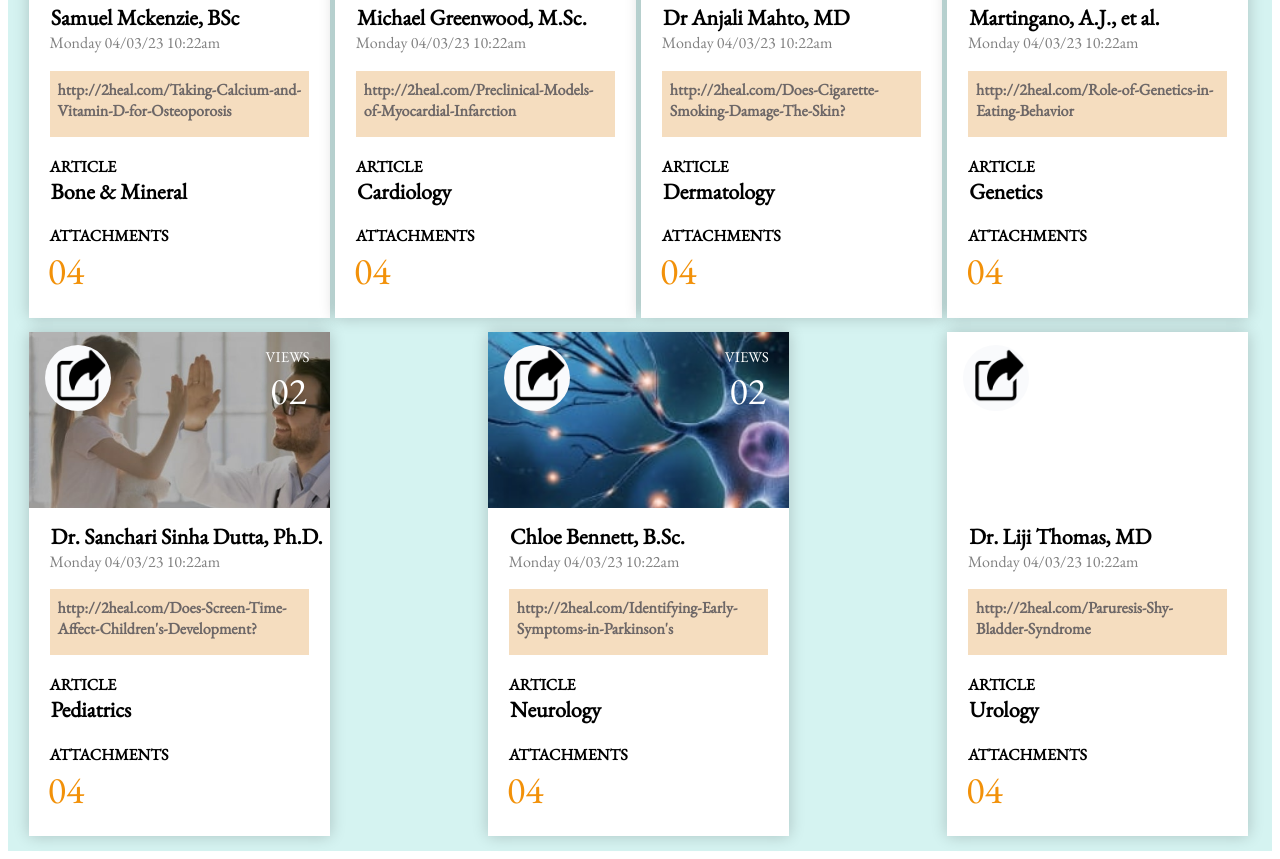
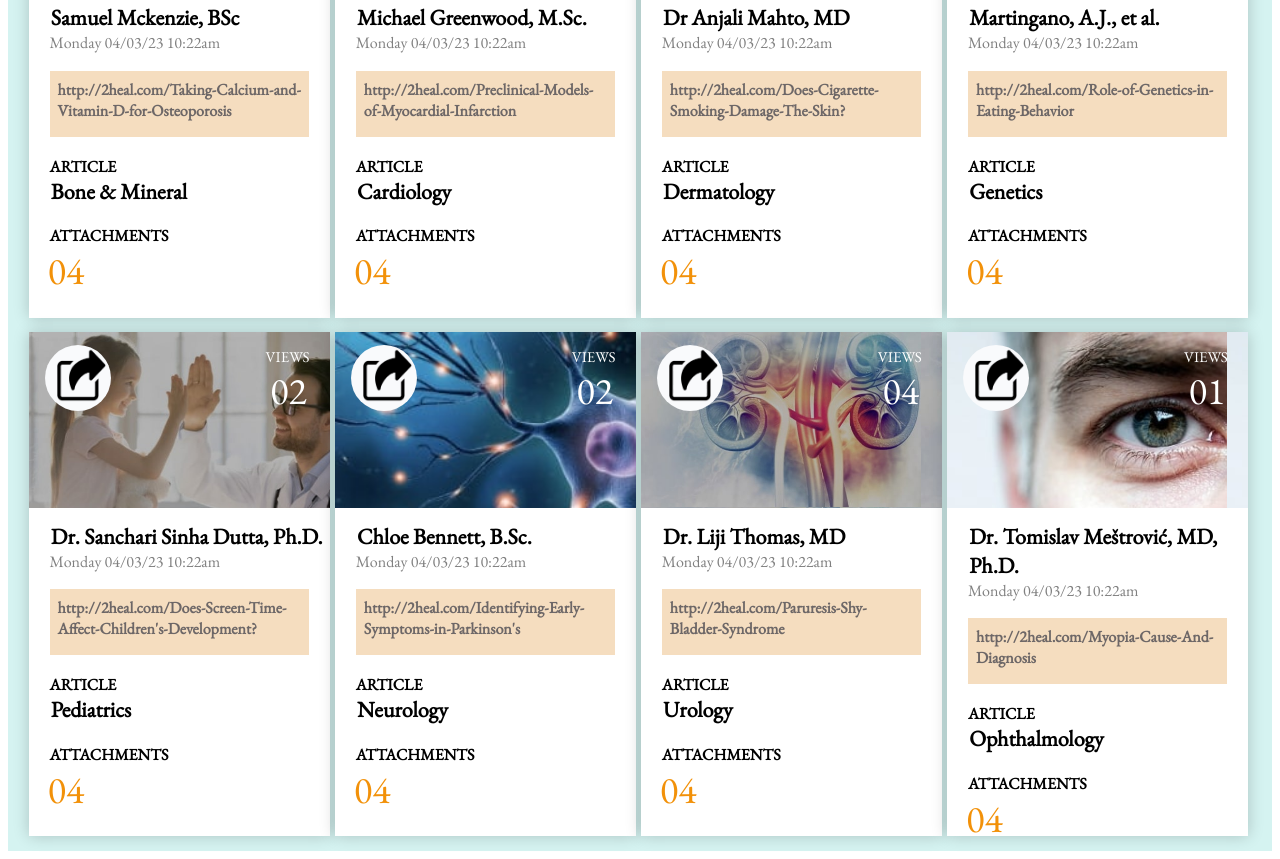
Before and after one commit to soy-park/static-medical-comp, a plain HTML site: page index.html in a window 1280 px wide. Shown: the part 482-1341 px from the top of the page. Drawn offline with nearby package versions, Linux system fonts and the light colour scheme.

Commit message:
Add all eight boxes to mimic comp, with styling

```diff
--- a/index.html
+++ b/index.html
@@ -169,6 +169,26 @@
           <p class="number-of-attachments">04</p>
         </section>
       </article>
+      <article class="box" id="box-8">
+        <section class="upper-section" id="upper-box-8">
+          <div>
+            <img class="redirect-icon" src="assets/Redirect arrow icon.jpg" alt="arrow-icon">
+          </div>
+          <div class="views-section">
+            <p class="views">VIEWS</p>
+            <p class="view-count">01</p>
+          </div>
+        </section>
+        <section class="lower-section">
+          <h3 class="author">Dr. Tomislav Meštrović, MD, Ph.D.</h3>
+          <p class="date">Monday 04/03/23 10:22am</p>
+          <p class="article-link">http://2heal.com/Myopia-Cause-And-Diagnosis</p>
+          <p class="article">ARTICLE</p>
+          <p class="subject">Ophthalmology</p>
+          <p class="attachments">ATTACHMENTS</p>
+          <p class="number-of-attachments">04</p>
+        </section>
+      </article>
     </section>
   <main>
 </body>
--- a/styles.css
+++ b/styles.css
@@ -180,6 +180,16 @@ h1 {
     background-image: url("assets/Neurology.jpg");
 }
 
+#upper-box-7 {
+    background-size: 280px;
+    background-image: url("assets/Urology.jpg");
+}
+
+#upper-box-8 {
+    background-size: 280px;
+    background-image: url("assets/Ophthalmology.jpg");
+}
+
 .author {
     font-size: 22px;
     margin: 0.6em 0em 0em 1em;
```
Also changed, not shown: assets/Ophthalmology.jpg (renamed from assets/Ophthamology.jpg).
